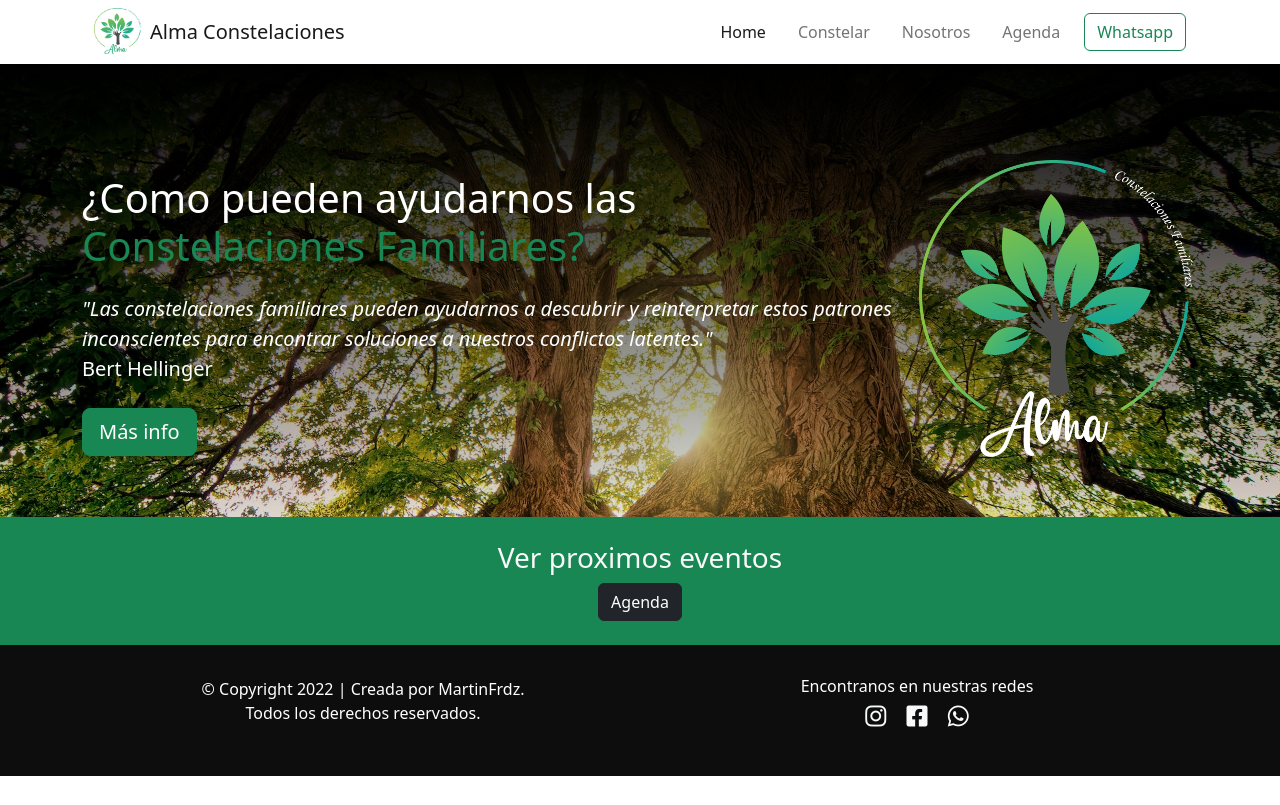
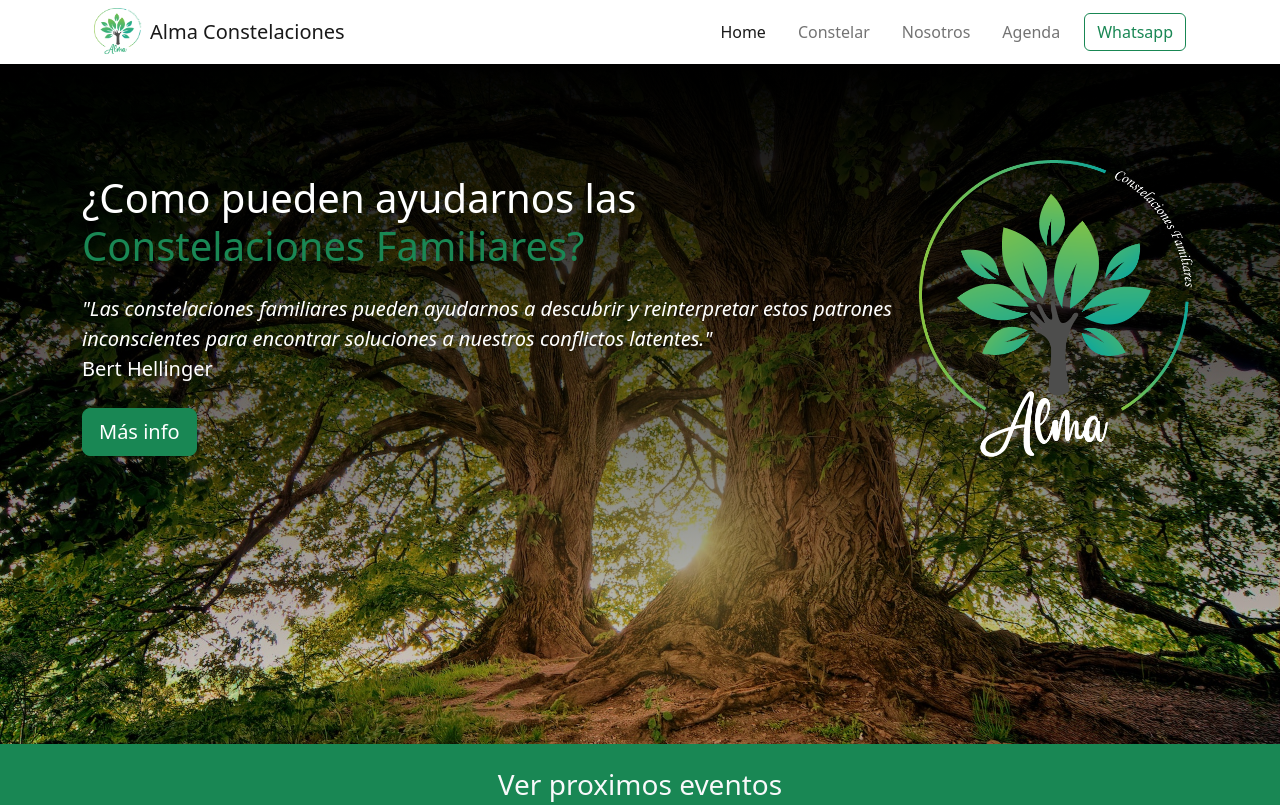
Before and after one commit to MartinFrdz/almaconstelaciones, a website: page index.html in a window 1280 px wide. Shown: the top 805 px of the page. Drawn offline with nearby package versions, Linux system fonts and the light colour scheme.

Commit message:
correciones en index

```diff
--- a/index.html
+++ b/index.html
@@ -24,7 +24,7 @@
     />
     <link rel="stylesheet" href="css/style.css" />
   </head>
-  <body class="d-flex flex-column h-100">
+  <body class="d-flex flex-column">
     <header class="sticky-top barranav">
       <div class="container">
         <nav class="navbar navbar-expand-lg">
@@ -71,7 +71,7 @@
         </nav>
       </div>
     </header>
-    <main>
+    <main class="h-100">
         <!--Seccion Principal-->
       <section class="principal p-5 text-center text-sm-start">
         <div class="container pt-lg-5">
--- a/scss/_index.scss
+++ b/scss/_index.scss
@@ -81,3 +81,9 @@ footer {
 .redes__icon:hover {
   opacity: 80%;
 }
+
+@media (min-width: 768px) {
+  .principal {
+    height: 85vh;
+  }
+}
```
Also changed, not shown: css/style.css, 1 other file.
